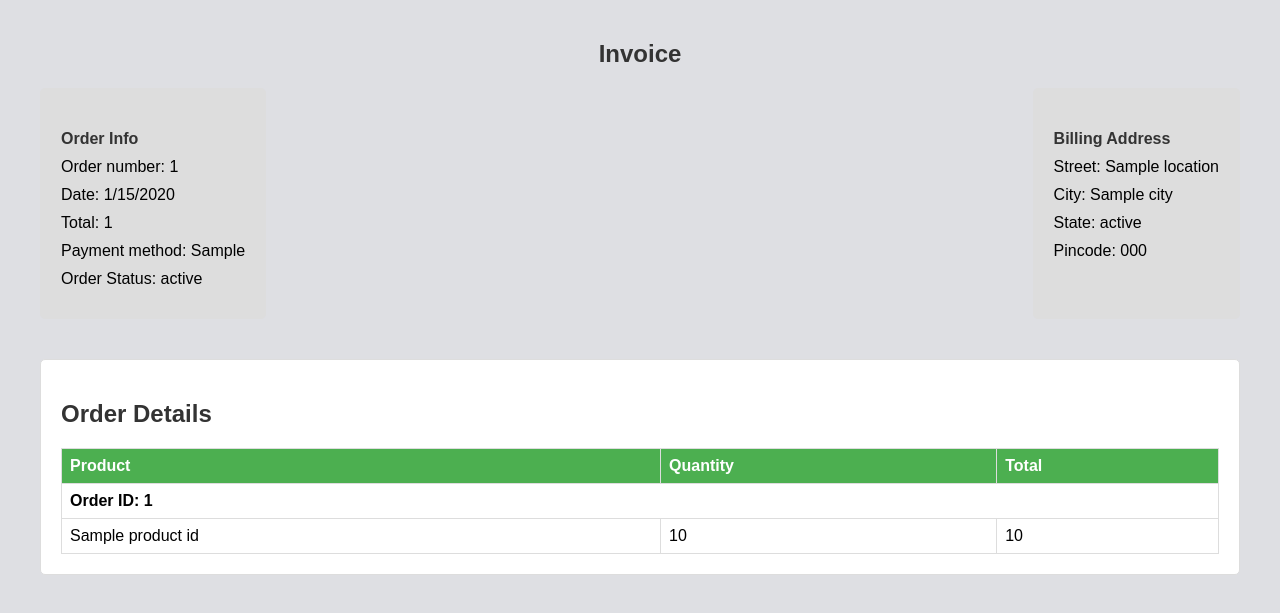
After one commit to muneer-s/ProjectOne, a Node project: template views/users/viewItemPdf.ejs in a window 1280 px wide. The commit adds this page. Shown: the top 613 px of the page. Run offline with Node 20 templates, Linux system fonts and the light colour scheme; the template is opened without the code that fills it: most values are stand-ins (such as "Sample title", 1, 10 or a date in 2020); some libraries are stand-ins or nearby versions.

Commit message:
invoice download added

```diff
--- a/controllers/adminOrderController.js
+++ b/controllers/adminOrderController.js
@@ -9,7 +9,6 @@ const flash = require("connect-flash");
 const orderid = require("order-id")("key");
 const Order = require("../models/orderModel");
 const Cart = require("../models/cartModel");
-
 
 
 const loadOrderList = async (req, res) => {
--- a/routes/userRoute.js
+++ b/routes/userRoute.js
@@ -87,6 +87,9 @@ user_route.get('/viewItems/:id',userProfileController.loadViewItems)
 //edit address
 user_route.get('/user/:userId/address/:id',userProfileController.editAddress)
 user_route.put('/address/:id',userProfileController.saveEditAddress)
+//download invoice
+user_route.get('/download-invoice/:id',userProfileController.downloadInvoice)
+
 
 
 
--- /dev/null
+++ b/views/users/viewItemPdf.ejs
@@ -0,0 +1,138 @@
+<!DOCTYPE html>
+<html>
+<head>
+    <title>Invoice</title>
+    <style>
+        body {
+            font-family: Arial, sans-serif;
+            margin: 0;
+            padding: 20px;
+            background-color: hsl(228, 8%, 88%);
+        }
+        h1 {
+            color: #333;
+            text-align: center;
+            margin-bottom: 20px;
+        }
+        .container {
+            max-width: 1200px;
+            margin: 0 auto;
+            padding: 0 20px;
+        }
+        .order_d_inner {
+            display: flex;
+            flex-wrap: wrap;
+            justify-content: space-between;
+        }
+        .details_item {
+            background-color: #ddd;
+            border: 1px solid #ddd;
+            border-radius: 5px;
+            padding: 20px;
+            margin-bottom: 20px;
+        }
+        .details_item h4 {
+            color: #333;
+            margin-bottom: 10px;
+        }
+        .details_item ul {
+            padding: 0;
+            margin: 0;
+            list-style-type: none;
+        }
+        .details_item ul li {
+            margin-bottom: 10px;
+        }
+        .order_details_table {
+            background-color: #fff;
+            border: 1px solid #ddd;
+            border-radius: 5px;
+            padding: 20px;
+            margin-top: 20px;
+        }
+        .order_details_table h2 {
+            color: #333;
+            margin-bottom: 20px;
+        }
+        .table-responsive {
+            overflow-x: auto;
+        }
+        table {
+            width: 100%;
+            border-collapse: collapse;
+        }
+        th, td {
+            border: 1px solid #ddd;
+            padding: 8px;
+            text-align: left;
+        }
+        th {
+            background-color: #4CAF50;
+            color: white;
+        }
+    </style>
+</head>
+<body>
+
+<section class="order_details">
+    <div class="container">
+        <h1>Invoice</h1>
+
+        <div class="order_d_inner">
+            <% orders.forEach(item=>{ %>
+            <div class="details_item">
+                <h4>Order Info</h4>
+                <ul>
+                    <li><span>Order number</span>: <%= item.orderId %></li>
+                    <li><span>Date</span>: <%= item.createdAt.toLocaleDateString() %></li>
+                    <li><span>Total</span>: <%= item.totalPrice %></li>
+                    <li><span>Payment method</span>: <%= item.paymentIntent %></li>
+                    <li><span>Order Status</span>: <%= item.orderStatus %></li>
+                </ul>
+            </div>
+            <div class="details_item">
+                <h4>Billing Address</h4>
+                <ul>
+                    <li><span>Street</span>: <%= item.address.location %></li>
+                    <li><span>City</span>: <%= item.address.city %></li>
+                    <li><span>State</span>: <%= item.address.state %></li>
+                    <li><span>Pincode</span>: <%= item.address.pinCode %></li>
+                </ul>
+            </div>
+            <% }) %>
+        </div>
+
+        <div class="order_details_table">
+            <h2>Order Details</h2>
+            <div class="table-responsive">
+                <table>
+                    <thead>
+                        <tr>
+                            <th scope="col">Product</th>
+                            <th scope="col">Quantity</th>
+                            <th scope="col">Total</th>
+                        </tr>
+                    </thead>
+                    <tbody>
+                        <% orders.forEach(order => { %>
+                        <tr>
+                            <td colspan="3"><strong>Order ID: <%= order.orderId %></strong></td>
+                        </tr>
+                        <% order.products.forEach(product => { %>
+                        <tr>
+                            <td><%= product.productId.name %></td>
+                            <td><%= product.quantity %></td>
+                            <td><%= product.total %></td>
+                        </tr>
+                        <% }); %>
+                        <% }); %>
+                    </tbody>
+                </table>
+            </div>
+        </div>
+
+    </div>
+</section>
+
+</body>
+</html>
```
Also changed, not shown: controllers/orderController.js (+25 -11 lines), controllers/userProfileController.js (+65 -1 lines), views/users/viewItems.ejs (+47 -9 lines).
